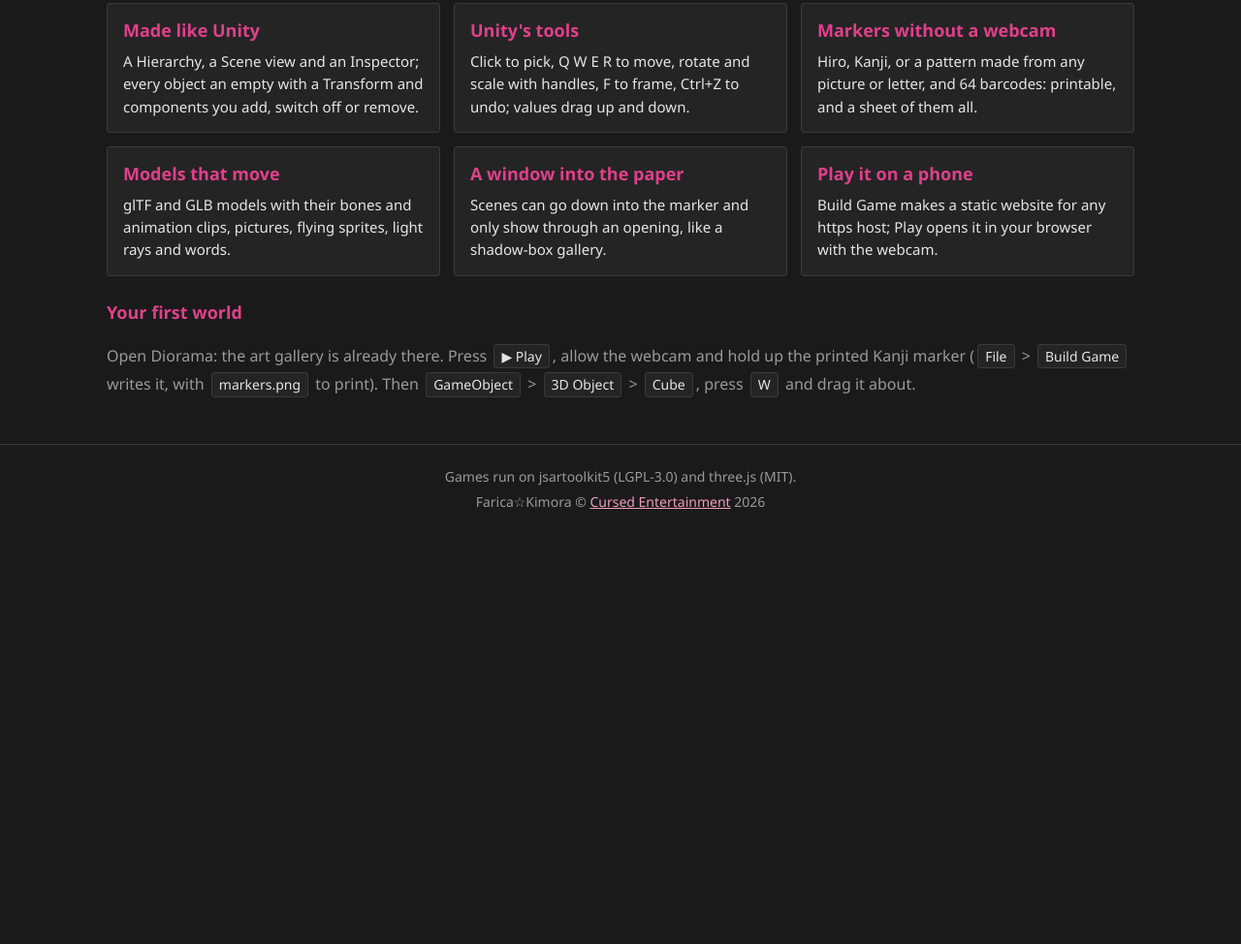
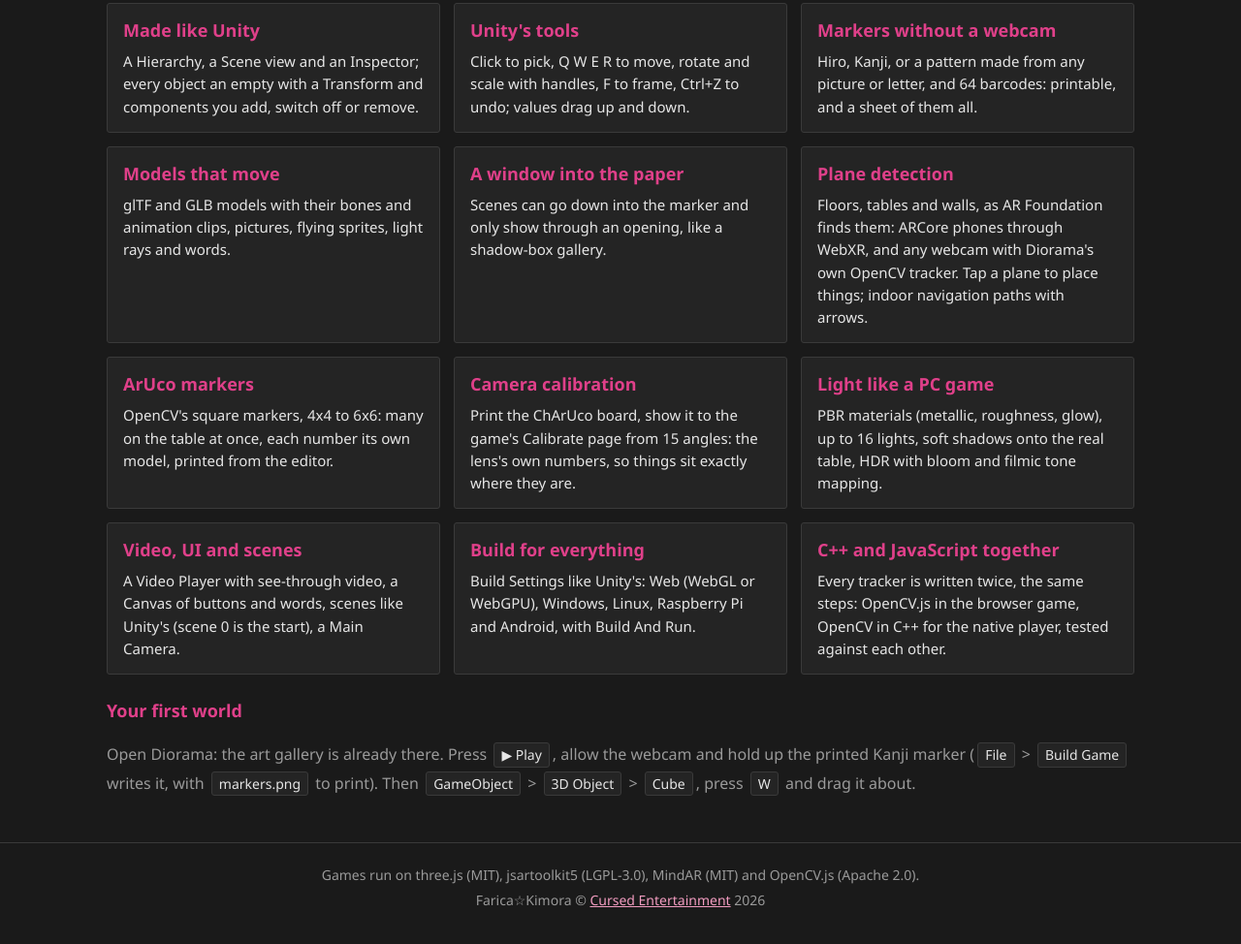
Before and after one commit to CursedPrograms/Diorama, a plain HTML site: page index.html in a window 1280 px wide. Shown: the part 848-1822 px from the top of the page at 97% size. Before the commit the page ends 1410 px from the top, so only its background shows below. Drawn offline with Linux system fonts and the light colour scheme.

Commit message:
Pages site: plane detection, ArUco, calibration, lighting, video/UI/scenes, Build Settings, twin trackers
Co-Authored-By: Claude Opus 5.5 <noreply@anthropic.com>

```diff
--- a/index.html
+++ b/index.html
@@ -41,7 +41,7 @@
   </main>
 
   <footer>
-    <p>Games run on jsartoolkit5 (LGPL-3.0) and three.js (MIT).</p>
+    <p>Games run on three.js (MIT), jsartoolkit5 (LGPL-3.0), MindAR (MIT) and OpenCV.js (Apache 2.0).</p>
     <p>Farica&#9734;Kimora &copy; <a href="https://cursed-entertainment.itch.io/">Cursed Entertainment</a> <span id="year">2026</span></p>
   </footer>
   <script src="site/site.js"></script>
--- a/site/site.js
+++ b/site/site.js
@@ -7,7 +7,13 @@
     ['Markers without a webcam', 'Hiro, Kanji, or a pattern made from any picture or letter, and 64 barcodes: printable, and a sheet of them all.'],
     ['Models that move', 'glTF and GLB models with their bones and animation clips, pictures, flying sprites, light rays and words.'],
     ['A window into the paper', 'Scenes can go down into the marker and only show through an opening, like a shadow-box gallery.'],
-    ['Play it on a phone', 'Build Game makes a static website for any https host; Play opens it in your browser with the webcam.']
+    ['Plane detection', "Floors, tables and walls, as AR Foundation finds them: ARCore phones through WebXR, and any webcam with Diorama's own OpenCV tracker. Tap a plane to place things; indoor navigation paths with arrows."],
+    ['ArUco markers', "OpenCV's square markers, 4x4 to 6x6: many on the table at once, each number its own model, printed from the editor."],
+    ['Camera calibration', "Print the ChArUco board, show it to the game's Calibrate page from 15 angles: the lens's own numbers, so things sit exactly where they are."],
+    ['Light like a PC game', 'PBR materials (metallic, roughness, glow), up to 16 lights, soft shadows onto the real table, HDR with bloom and filmic tone mapping.'],
+    ['Video, UI and scenes', "A Video Player with see-through video, a Canvas of buttons and words, scenes like Unity's (scene 0 is the start), a Main Camera."],
+    ['Build for everything', "Build Settings like Unity's: Web (WebGL or WebGPU), Windows, Linux, Raspberry Pi and Android, with Build And Run."],
+    ['C++ and JavaScript together', 'Every tracker is written twice, the same steps: OpenCV.js in the browser game, OpenCV in C++ for the native player, tested against each other.']
   ];
   const grid = document.getElementById('features');
   if (grid) {
```
